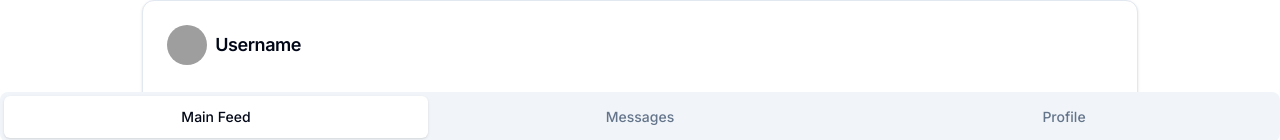
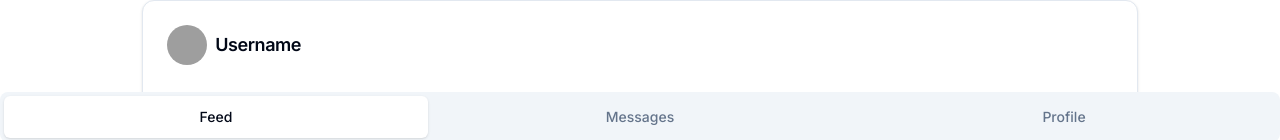
Before and after one commit to adriand4/RallyCry, a Next.js app: page / in a window 1280 px wide. Shown: the part 658-798 px from the top of the page. Built offline with nearby package versions, Linux system fonts and the light colour scheme; grey boxes are pictures that could not be loaded.

Commit message:
test ci/cd

```diff
--- a/app/page.tsx
+++ b/app/page.tsx
@@ -33,7 +33,7 @@
     <main className="flex min-h-screen flex-col items-center justify-between p-5">
       <Tabs defaultValue="main_feed" className="">
           <TabsList className ="grid w-full grid-cols-3 fixed bottom-0 left-0 right-0 h-[50px]">
-            <TabsTrigger value="main_feed" className = "h-full">Main Feed</TabsTrigger>
+            <TabsTrigger value="main_feed" className = "h-full">Feed</TabsTrigger>
             <TabsTrigger value="messages" className = "h-full">Messages</TabsTrigger>
             <TabsTrigger value="profile" className = "h-full">Profile</TabsTrigger>
           </TabsList>
```
